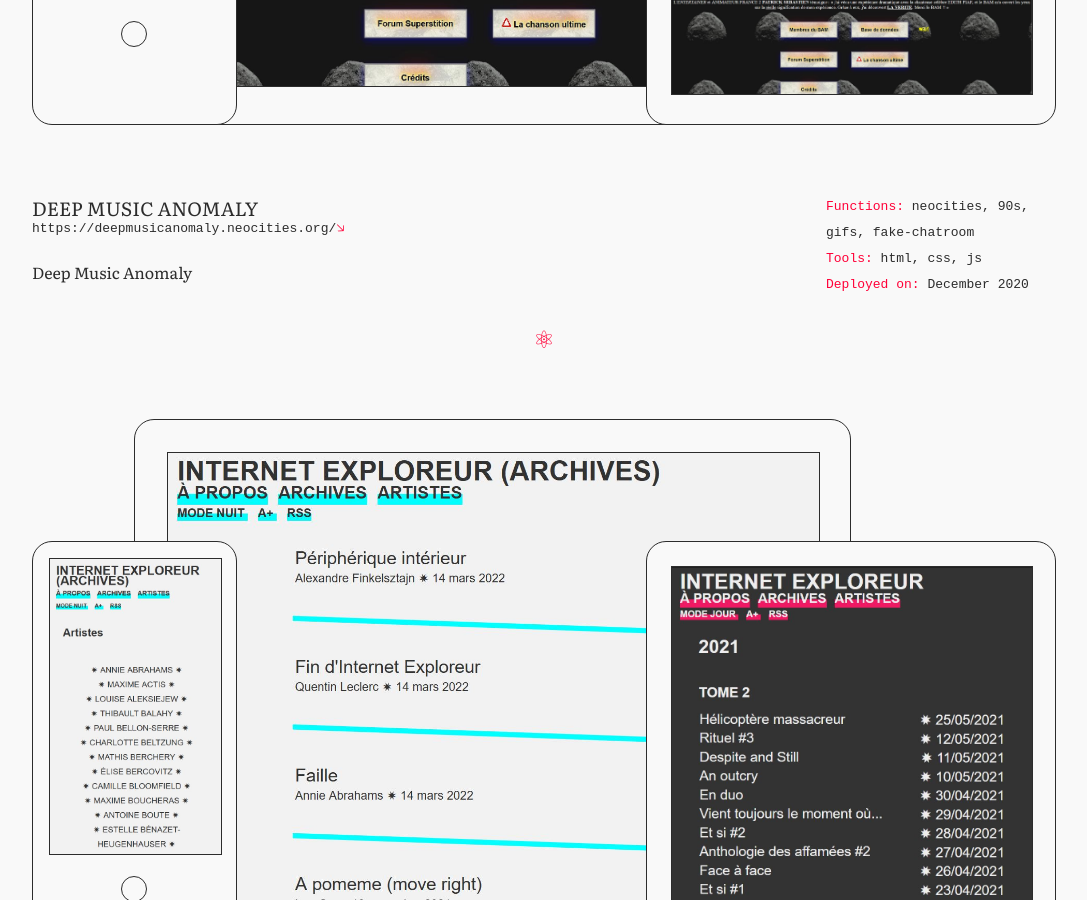
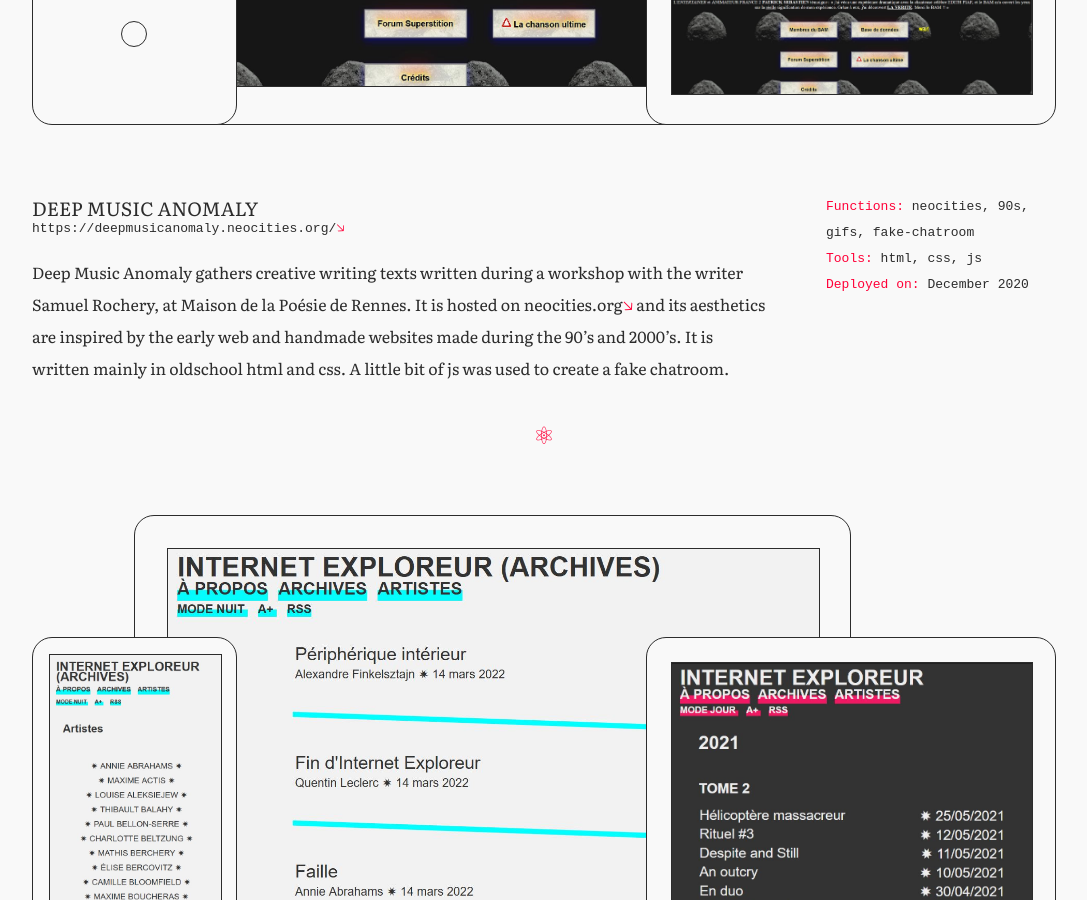
Before and after one commit to PQuod/dev_portfolio, a Jekyll site: the page built from en/work.markdown, in a window 1280 px wide and 900 px high, scrolled down 4293 px. Shown: the whole window, without its empty margins (96-1183 px from the left). Built offline with Jekyll 4.4.1, drawn with Linux system fonts in a browser that asks for light colours.

Commit message:
Update 2020-12-08-deepmusicanomaly.markdown

```diff
--- a/en/_posts/works/2020-12-08-deepmusicanomaly.markdown
+++ b/en/_posts/works/2020-12-08-deepmusicanomaly.markdown
@@ -10,4 +10,4 @@
 lang: en
 lang-ref: deepmusicanomaly
 ---
-Deep Music Anomaly
+Deep Music Anomaly gathers creative writing texts written during a workshop with the writer Samuel Rochery, at Maison de la Poésie de Rennes. It is hosted on [neocities.org](https://neocities.org/) and its aesthetics are inspired by the early web and handmade websites made during the 90's and 2000's. It is written mainly in oldschool html and css. A little bit of js was used to create a fake chatroom.
```
